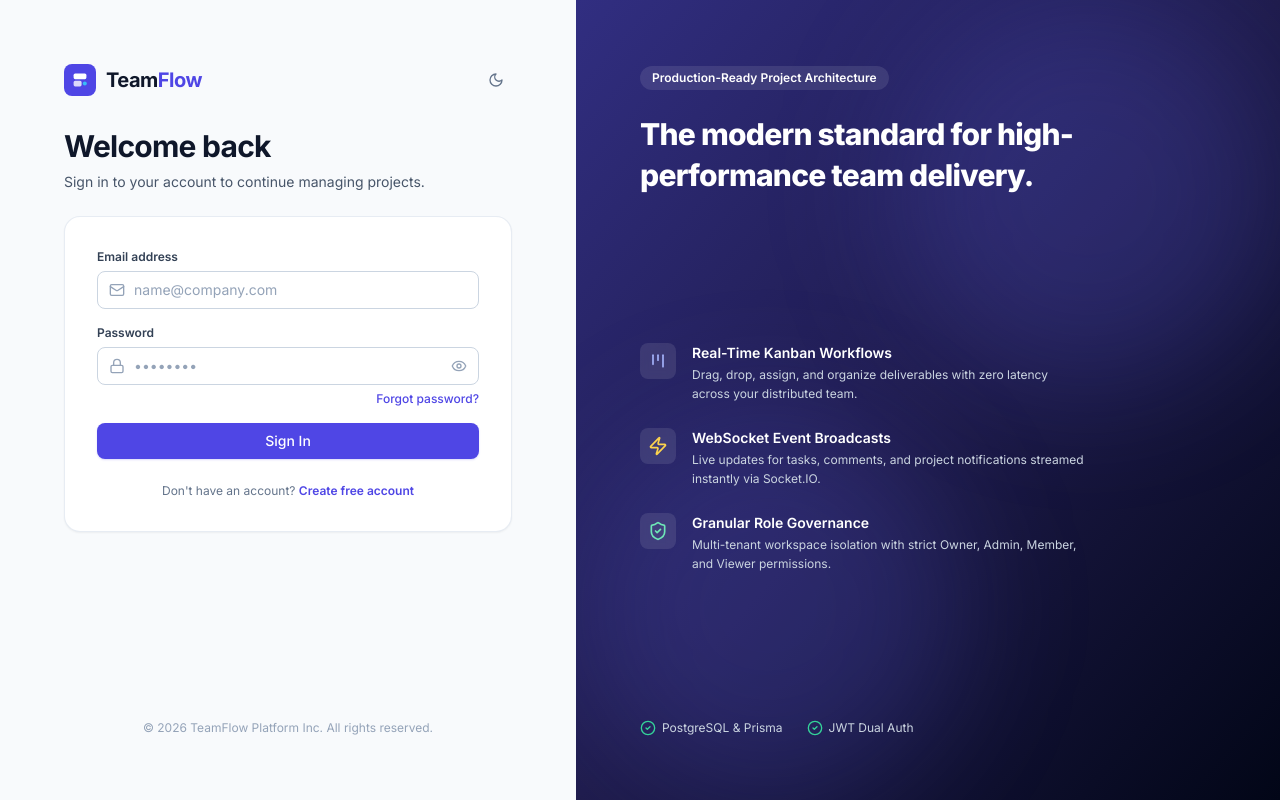
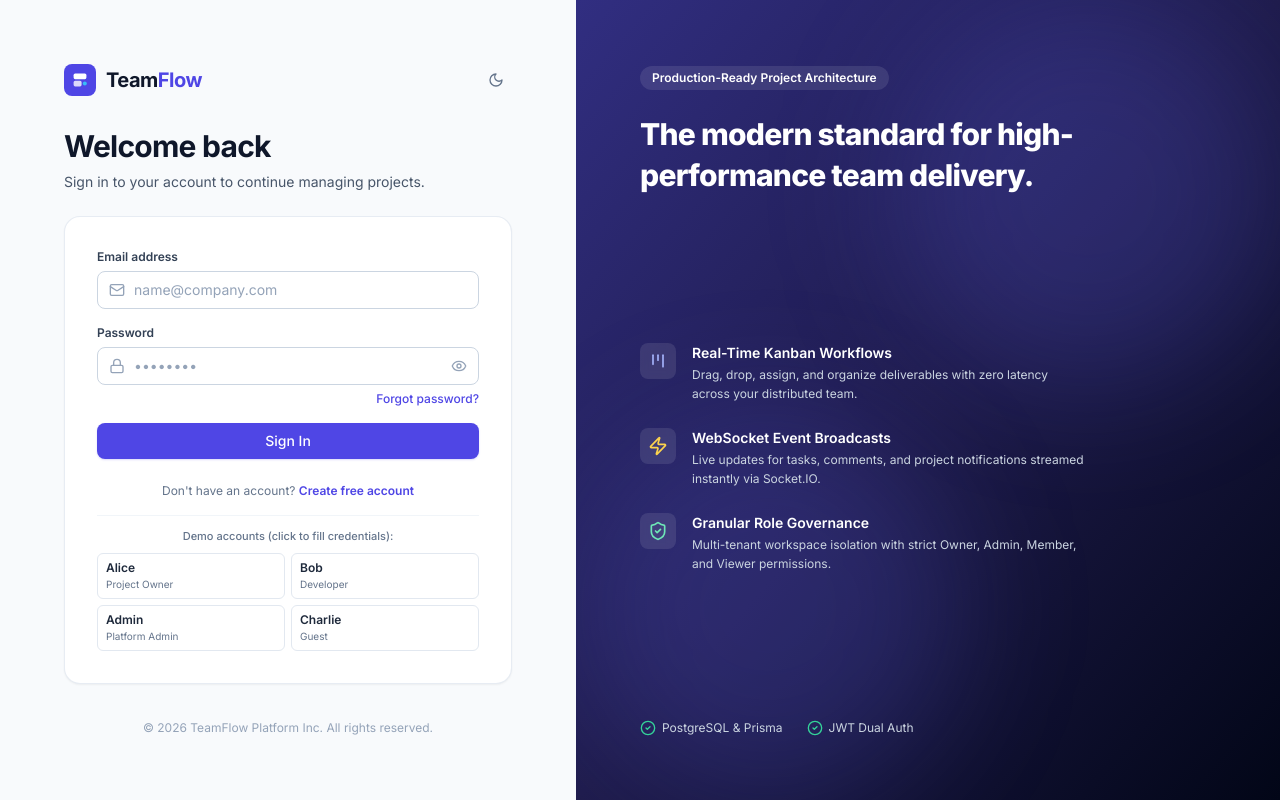
Before and after one commit to Yerosan-Girma/project-management-tools, a React (Vite) app in the folder frontend/: page /login in a window 1280 px wide. Built offline with nearby package versions, Linux system fonts and the light colour scheme; no server answers.

Commit message:
feat(auth): add demo account quick-fill buttons to login page

```diff
--- a/frontend/src/features/auth/pages/LoginPage.tsx
+++ b/frontend/src/features/auth/pages/LoginPage.tsx
@@ -23,6 +23,7 @@ export const LoginPage: React.FC = () => {
   const {
     register,
     handleSubmit,
+    setValue,
     formState: { errors, isSubmitting },
   } = useForm<LoginFormData>({
     resolver: zodResolver(loginSchema),
@@ -31,6 +32,12 @@ export const LoginPage: React.FC = () => {
       password: '',
     },
   });
+
+  const handleQuickFill = (email: string) => {
+    setValue('email', email, { shouldValidate: true });
+    setValue('password', 'Password123!', { shouldValidate: true });
+    setApiError(null);
+  };
 
   const onSubmit = async (data: LoginFormData) => {
     try {
@@ -116,6 +123,47 @@ export const LoginPage: React.FC = () => {
             Create free account
           </Link>
         </div>
+
+        {/* Demo Accounts Quick-Fill */}
+        <div className="pt-3 mt-3 border-t border-slate-100 dark:border-slate-800">
+          <p className="text-[11px] font-medium text-slate-500 dark:text-slate-400 mb-2 text-center">
+            Demo accounts (click to fill credentials):
+          </p>
+          <div className="grid grid-cols-2 gap-1.5">
+            <button
+              type="button"
+              onClick={() => handleQuickFill('alice@teamflow.local')}
+              className="text-left px-2 py-1.5 rounded-md border border-slate-200 dark:border-slate-700 hover:border-primary-400 hover:bg-primary-50/40 dark:hover:bg-slate-800 text-xs transition-colors"
+            >
+              <div className="font-semibold text-slate-800 dark:text-slate-200">Alice</div>
+              <div className="text-[10px] text-slate-500">Project Owner</div>
+            </button>
+            <button
+              type="button"
+              onClick={() => handleQuickFill('bob@teamflow.local')}
+              className="text-left px-2 py-1.5 rounded-md border border-slate-200 dark:border-slate-700 hover:border-primary-400 hover:bg-primary-50/40 dark:hover:bg-slate-800 text-xs transition-colors"
+            >
+              <div className="font-semibold text-slate-800 dark:text-slate-200">Bob</div>
+              <div className="text-[10px] text-slate-500">Developer</div>
+            </button>
+            <button
+              type="button"
+              onClick={() => handleQuickFill('admin@teamflow.local')}
+              className="text-left px-2 py-1.5 rounded-md border border-slate-200 dark:border-slate-700 hover:border-primary-400 hover:bg-primary-50/40 dark:hover:bg-slate-800 text-xs transition-colors"
+            >
+              <div className="font-semibold text-slate-800 dark:text-slate-200">Admin</div>
+              <div className="text-[10px] text-slate-500">Platform Admin</div>
+            </button>
+            <button
+              type="button"
+              onClick={() => handleQuickFill('charlie@teamflow.local')}
+              className="text-left px-2 py-1.5 rounded-md border border-slate-200 dark:border-slate-700 hover:border-primary-400 hover:bg-primary-50/40 dark:hover:bg-slate-800 text-xs transition-colors"
+            >
+              <div className="font-semibold text-slate-800 dark:text-slate-200">Charlie</div>
+              <div className="text-[10px] text-slate-500">Guest</div>
+            </button>
+          </div>
+        </div>
       </form>
     </AuthLayout>
   );
```
